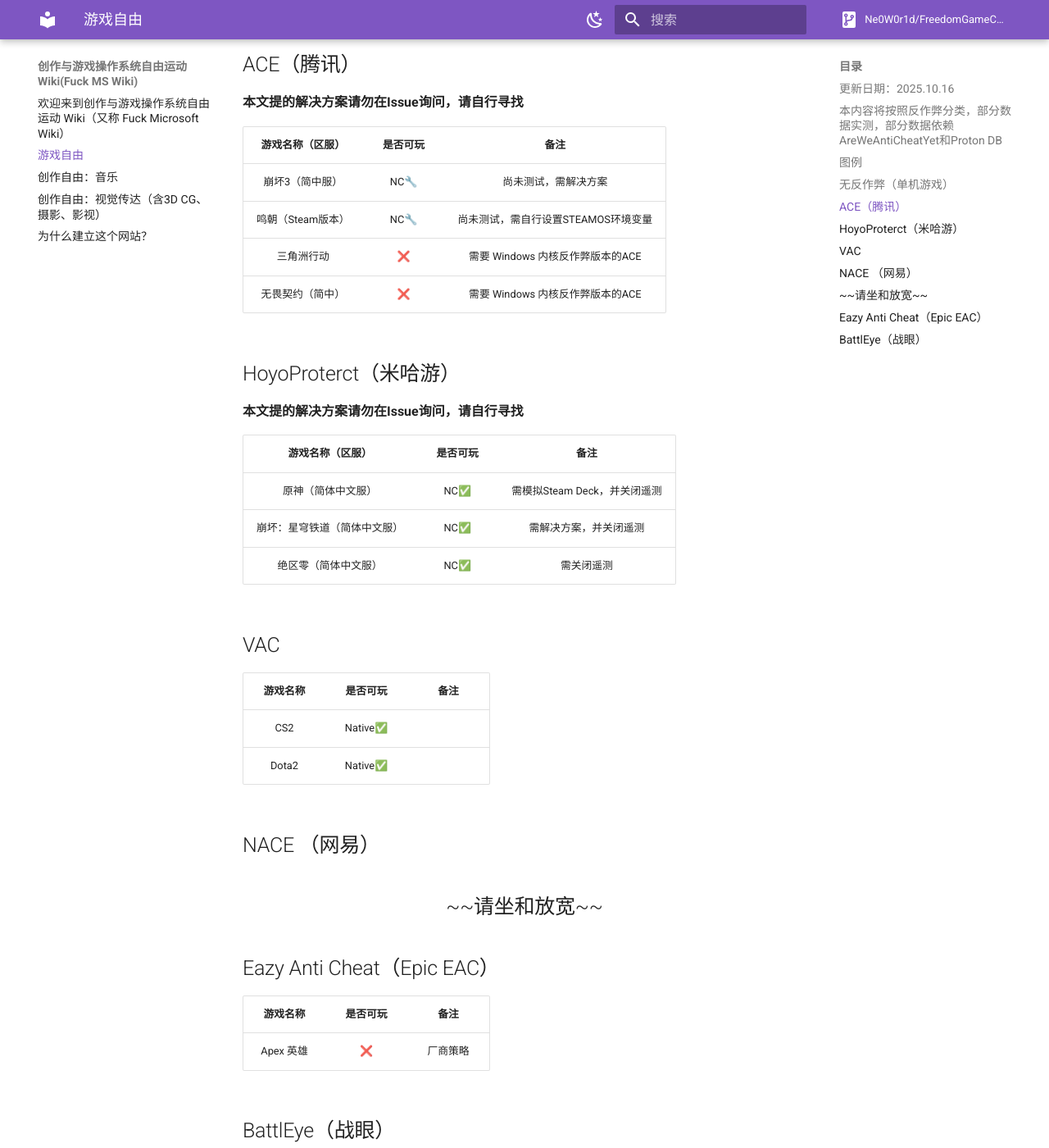
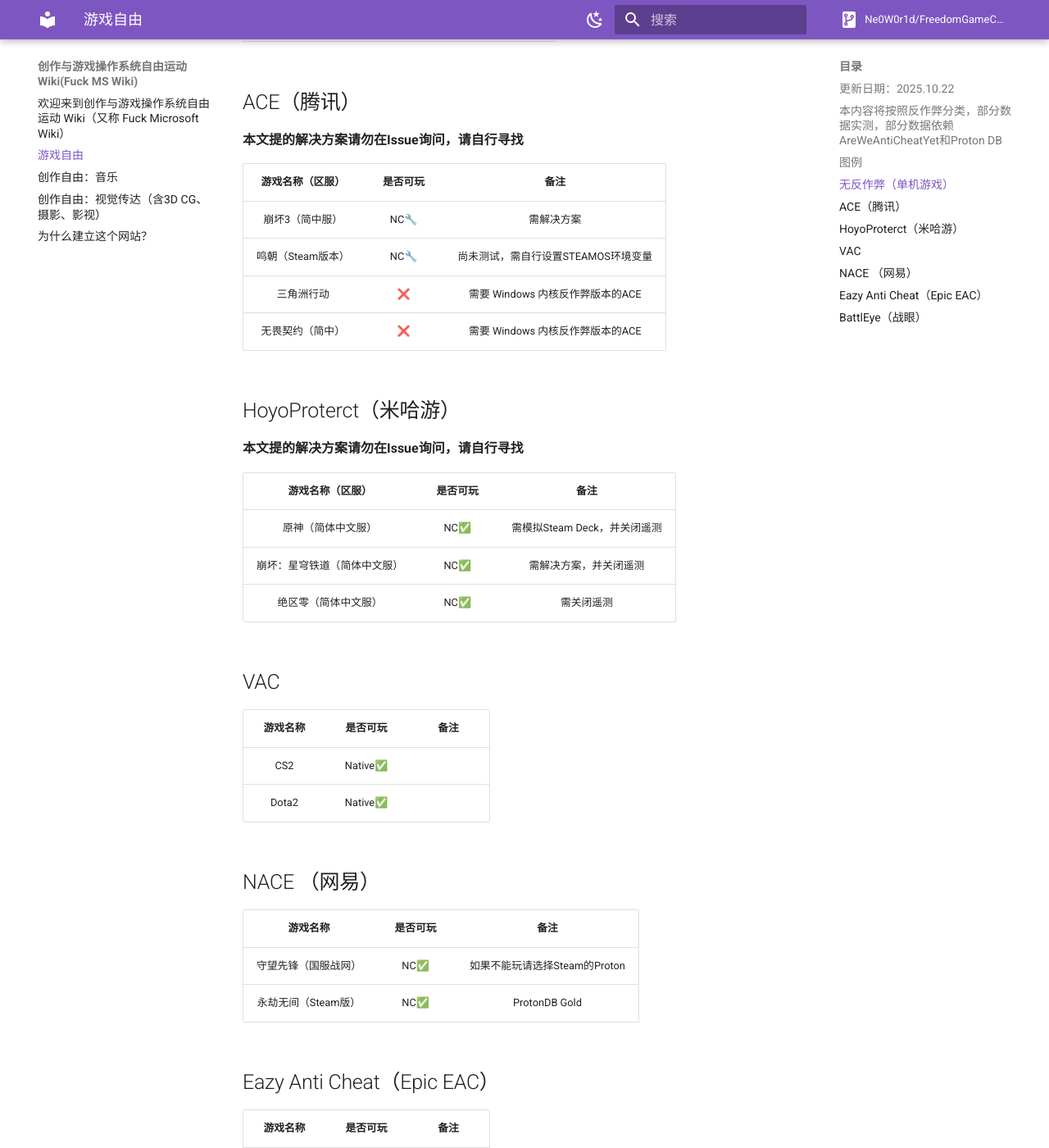
Before and after one commit to Ne0W0r1d/FreedomGameCreatorWiki, an MkDocs documentation site: the page built from docs/gamesfreedom.md, in a window 1280 px wide and 1400 px high, scrolled down 806 px. Shown: the whole window at 82% size. Built offline with MkDocs 1.6.1 and Material for MkDocs 9.7.7, drawn with Linux system fonts in a browser that asks for light colours; comment, search, counter and statistics services are not loaded; some of the changed text lies outside the part shown.

Commit message:
1022例行更新

```diff
--- a/docs/gamesfreedom.md
+++ b/docs/gamesfreedom.md
@@ -1,5 +1,5 @@
 # 游戏自由
-#### 更新日期：2025.10.16
+#### 更新日期：2025.10.22
 
 ## <center>本内容将按照反作弊分类，部分数据实测，部分数据依赖AreWeAntiCheatYet和Proton DB</center><br>
 
@@ -15,6 +15,7 @@
 | 死亡搁浅 | NC✅ | 测试版本为Epic版 |
 | Muse Dash | NC✅ |  |
 | 魔法少女的魔女审判 | NC✅ | |
+| 底特律：化身为人 | NC🔧 |  |
 
 ## ACE（腾讯）
 
@@ -22,7 +23,7 @@
 
 | 游戏名称（区服） | 是否可玩 | 备注 |
 | :-----: | :-----: | :-----: |
-| 崩坏3（简中服） | NC🔧 | 尚未测试，需解决方案 |
+| 崩坏3（简中服） | NC🔧 | 需解决方案 |
 | 鸣朝（Steam版本） | NC🔧 | 尚未测试，需自行设置STEAMOS环境变量 |
 | 三角洲行动 | ❌ | 需要 Windows 内核反作弊版本的ACE |
 | 无畏契约（简中）| ❌ | 需要 Windows 内核反作弊版本的ACE |
@@ -45,8 +46,10 @@
 
 
 ## NACE （网易）
-## <center> ~~请坐和放宽~~ </center>
-
+| 游戏名称 | 是否可玩 | 备注 |
+| :-----: | :-----: | :-----: |
+| 守望先锋（国服战网） | NC✅ | 如果不能玩请选择Steam的Proton |
+| 永劫无间（Steam版） | NC✅ | ProtonDB Gold |
 
 ## Eazy Anti Cheat（Epic EAC）
 
```
